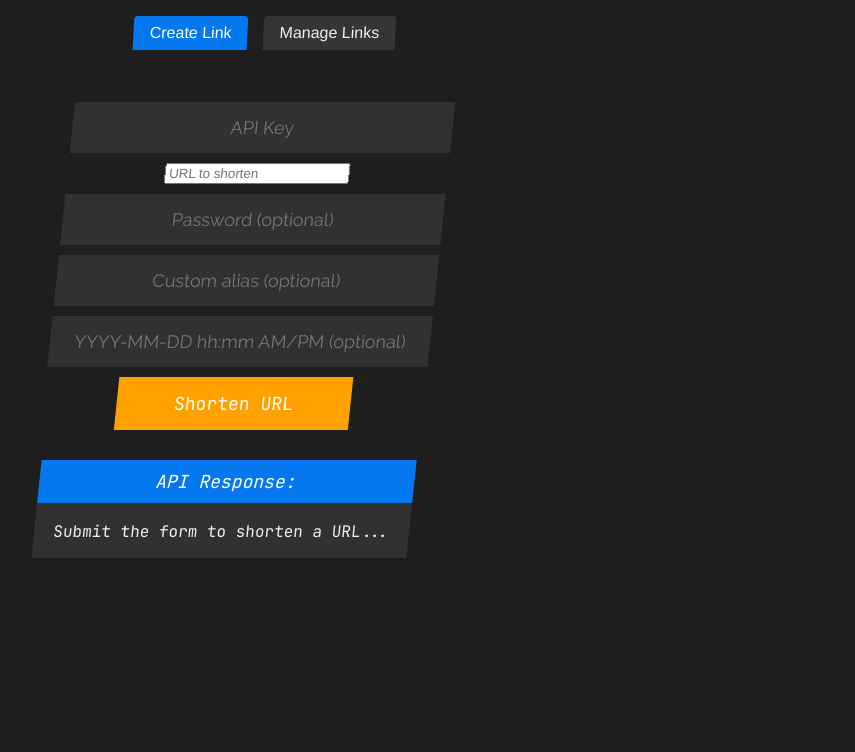
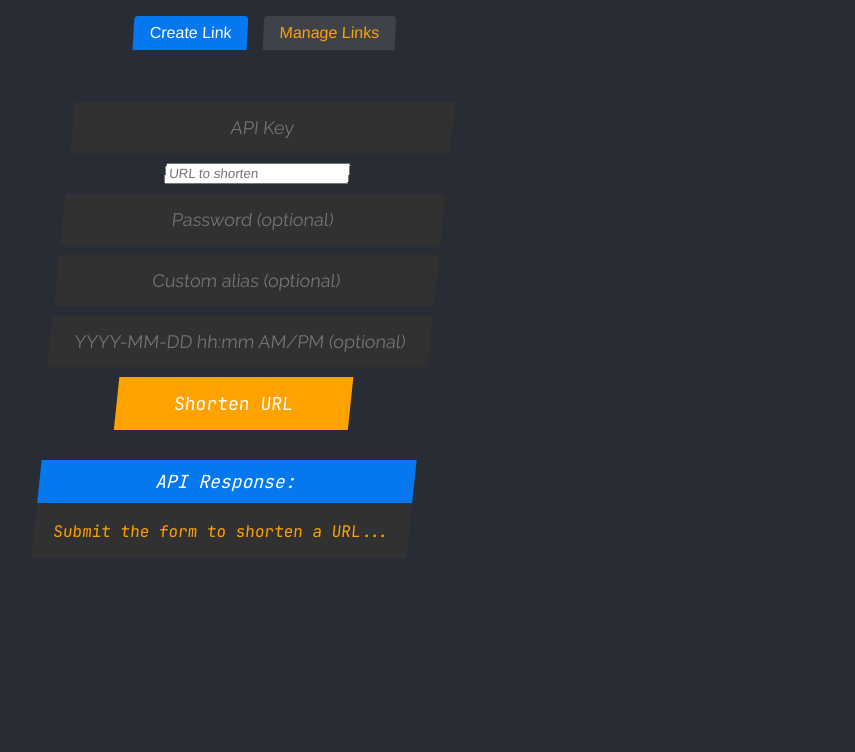
Before and after one commit to peme969/Linky, a website: page src/index.html in a window 1280 px wide. Shown: the part 120-872 px from the top of the page, without its empty margins (421-1276 px from the left). Drawn offline with nearby package versions, Linux system fonts and the light colour scheme.

Commit message:
Update index.html

```diff
--- a/src/index.html
+++ b/src/index.html
@@ -317,47 +317,61 @@
                     });
                 });
             });
-            $(document).ready(function () {
-                const savedTheme = localStorage.getItem("theme");
-                if (savedTheme) {
-                    applyTheme(savedTheme);
-                }
-            });
-            $(".palette-dropdown").on("change", function () {
-                const selectedTheme = $(this).val();
-                if (selectedTheme !== localStorage.getItem("theme")) {
-                    applyTheme(selectedTheme);
-                    localStorage.setItem("theme", selectedTheme);
-                }
-            });
+        </script>
+        <script>
+            // 1. Define your themes
+            const themeDict = {
+                DarkSky: {
+                    bg: "--palette1-bg",
+                    text: "--palette1-text",
+                    title: "My Pastebin 🌙🌌",
+                },
+                DeepOcean: {
+                    bg: "--palette3-bg",
+                    text: "--palette3-text",
+                    title: "My Pastebin 🌊",
+                },
+            };
+
+            // 2. Apply a given theme by name
             function applyTheme(theme) {
                 if (!themeDict[theme]) return;
                 const root = document.documentElement;
-                $(".palette-dropdown").val(theme);
-                root.style.setProperty(
-                    "--dynamic-bg",
-                    getComputedStyle(root).getPropertyValue(
-                        themeDict[theme].bg,
-                    ),
+                // update the dropdown UI
+                document.getElementById("palette-selector").value = theme;
+                // pull computed values from your CSS variables
+                const bg = getComputedStyle(root).getPropertyValue(
+                    themeDict[theme].bg,
                 );
-                root.style.setProperty(
-                    "--dynamic-text",
-                    getComputedStyle(root).getPropertyValue(
-                        themeDict[theme].text,
-                    ),
+                const text = getComputedStyle(root).getPropertyValue(
+                    themeDict[theme].text,
                 );
-                $("body").css({
-                    background: "var(--dynamic-bg)",
-                    color: "var(--dynamic-text)",
+                // set dynamic CSS vars
+                root.style.setProperty("--dynamic-bg", bg);
+                root.style.setProperty("--dynamic-text", text);
+                // apply them to body
+                document.body.style.background = "var(--dynamic-bg)";
+                document.body.style.color = "var(--dynamic-text)";
+                // update the document title
+                document.title = themeDict[theme].title;
+            }
+
+            // 3. Listen for user changes
+            document
+                .getElementById("palette-selector")
+                .addEventListener("change", function () {
+                    const selected = this.value;
+                    applyTheme(selected);
+                    localStorage.setItem("theme", selected);
                 });
-                updateTitle(theme);
-            }
-            function updateTitle(theme) {
-                if (document.title !== themeDict[theme].title) {
-                    document.title = themeDict[theme].title;
-                }
-            }
+
+            // 4. On page load, restore last theme (or default to DarkSky)
+            window.addEventListener("DOMContentLoaded", () => {
+                const saved = localStorage.getItem("theme") || "DarkSky";
+                applyTheme(saved);
+            });
         </script>
+
         <script>
             $(function () {
                 // --- TAB SWITCHING ---
```
